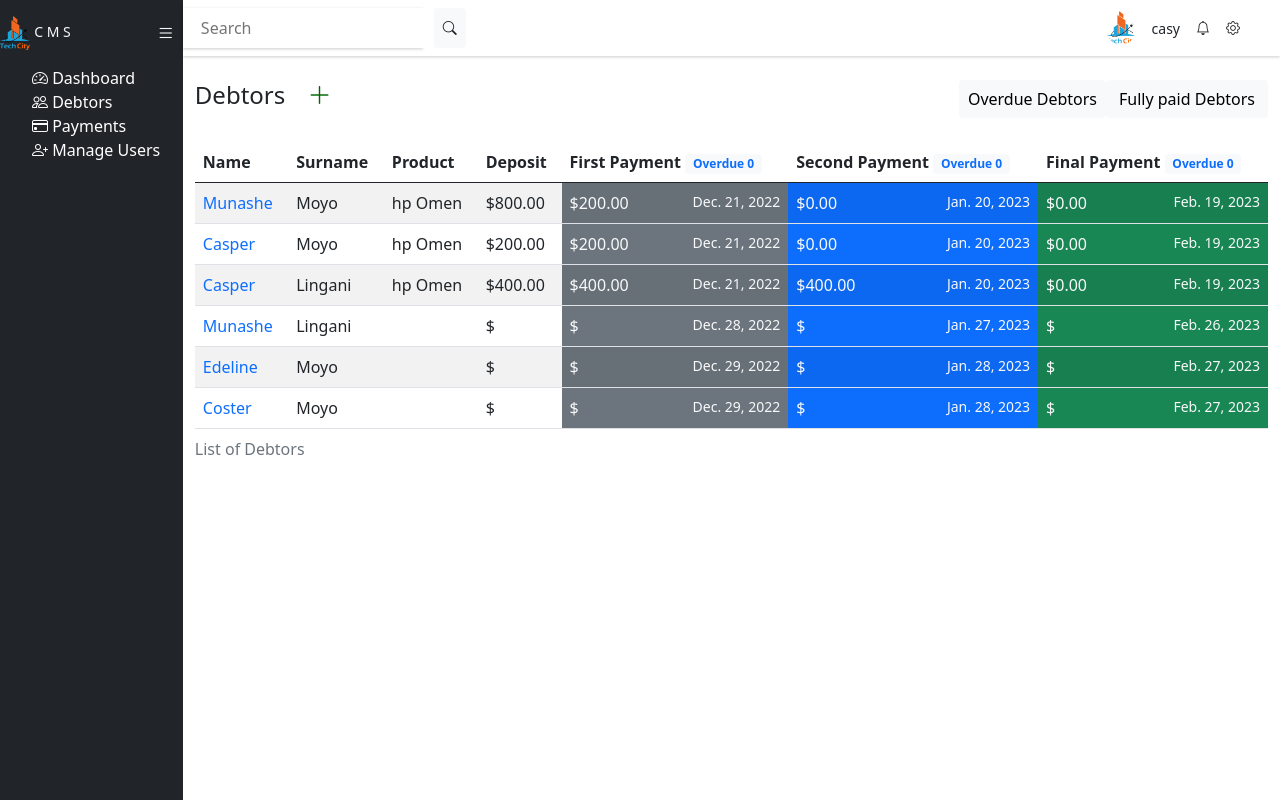
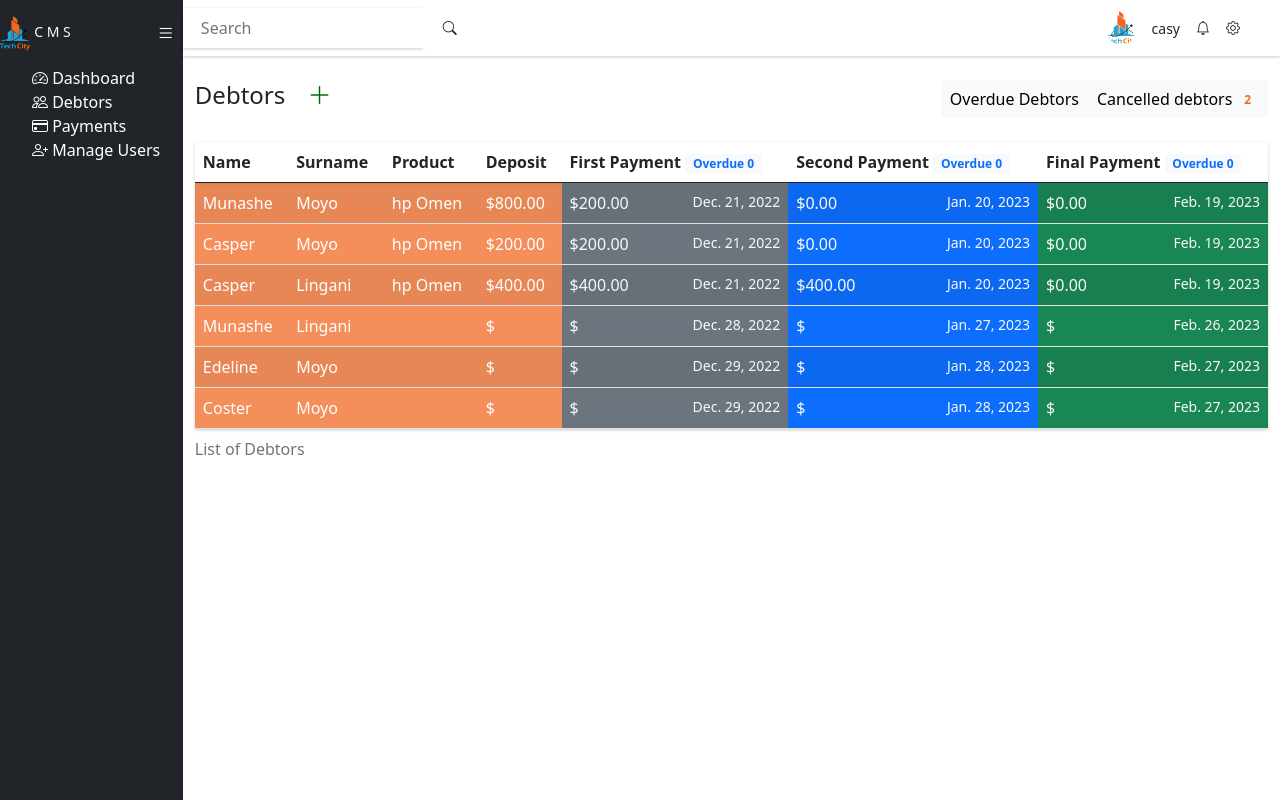
Before and after one commit to casymoyo/Cms, a Django app: page /debtors/ in a window 1280 px wide. Run offline with Django 4.2, Linux system fonts and the light colour scheme; a user stored in the database is signed in; data comes from the database, SQL or seed files in the repository; both versions use the stored data as it was after the commit; parts of the project's set-up code (start-up, migrations or seed data) failed here and were passed over; some libraries are stand-ins or nearby versions.

Commit message:
debtor cancellation

```diff
--- a/Templates/base/header.html
+++ b/Templates/base/header.html
@@ -47,7 +47,7 @@
             <form action="" method="get" class="d-flex">
                 {% csrf_token %}
                 <input type="search" value="" name="q" placeholder="Search" class="py-2">
-                <button class="btn btn-light btn-sm" type="submit">
+                <button style="background:#fff !important ;" class="btn  btn-sm" type="submit">
                     <i class="bi bi-search text-dark"></i>
                 </button>
             </form>
--- a/Templates/debtors/debtor.html
+++ b/Templates/debtors/debtor.html
@@ -94,6 +94,7 @@
                                     <div class="d-flex justify-content-between">
                                         <div></div>
                                         <a href="{% url 'cancelDebtor' debtor.id %}" class="btn btn-danger">Cancel Debtor</a>
+                                        </form>
                                     </div>
                                 </div>
                             </div>
--- a/Templates/debtors/debtors.html
+++ b/Templates/debtors/debtors.html
@@ -7,6 +7,12 @@
     }
     .messages{
 
+    }
+    .table thead, tbody{
+        box-shadow:  0 1px 3px rgba(0, 0, 0, 0.2);
+    }
+    .table td, .table td a{
+        color: #fff;
     }
 </style>
 <div class="dash">
@@ -34,10 +40,12 @@
                         <a href="{% url 'overdues' %}" class="btn btn-light px-2">
                             Overdue Debtors
                         </a>
-                        <form action="" method="get">
-                            <input type="text" name="q" value="fully paid" hidden>
-                            <button class="btn btn btn-light" type="submit">Fully paid Debtors</button>
-                        </form>
+                        {% if request.user.position == 'admin' %}
+                        <a href="{% url 'cancelledDebtorList' %}" class="btn btn-light px-2">
+                            Cancelled debtors
+                            <div class="badge" style="color: #f06721;">{{cancelledCount}}</div>
+                        </a>
+                        {% endif %}
                     </div>
                 </div>
                     <table class="table table-striped table-responsive table-hover" id="table">
@@ -60,10 +68,10 @@
                         <tbody>
                             {% for debtor in debtors %}
                             <tr>
-                                <td><a href="{% url 'debtor' debtor.id %}" style="text-decoration:none;">{{debtor.name}}</a></td>
-                                <td>{{debtor.surname}}</td>
-                                <td>{{debtor.product}}</td>
-                                <td class="">${{debtor.product.deposit}}</td>
+                                <td style="background:#f06621bc;"><a href="{% url 'debtor' debtor.id %}" style="text-decoration:none;">{{debtor.name}}</a></td>
+                                <td style="background:#f06621bc;">{{debtor.surname}}</td>
+                                <td style="background:#f06621bc;">{{debtor.product}}</td>
+                                <td style="background:#f06621bc;" class="">${{debtor.product.deposit}}</td>
 
                                 <td class="bg-secondary text-light">
                                     <span class="payment">${{debtor.product.first_payment}}</span>
--- a/Templates/debtors/payment.html
+++ b/Templates/debtors/payment.html
@@ -81,7 +81,7 @@
                             <div class="search px-3 d-flex align-items-center">
                                 <form action="" method="get" class="d-flex align-items-center">
                                     {% csrf_token %}
-                                    <input type="search" name="q" placeholder="Name/Surname" class="py-2 form-control">
+                                    <input style="background:#f8f9fa;" type="search" name="q" placeholder="Name/Surname" class="py-2 form-control">
                                     <button class="btn btn-light" type="submit">
                                         <i class="bi bi-search text-dark"></i>
                                     </button>
--- a/base/forms.py
+++ b/base/forms.py
@@ -30,3 +30,8 @@ class paymentForm(ModelForm):
     class Meta:
         model = Product
         exclude = ("debtor", "product", "product_sn",)
+
+class cancelForm(ModelForm):
+    class Meta:
+        model = Debtor
+        fields = ("status",)
--- a/base/models.py
+++ b/base/models.py
@@ -29,7 +29,7 @@ class Debtor(models.Model):
     gender = models.CharField(max_length=50, choices = gender)
     address = models.CharField(max_length=50)
     phonenumber = models.CharField(max_length=50)
-    status = models.CharField(max_length=50, null = True, blank = True )
+    status = models.CharField(max_length=50, default = '' )
     created = models.DateField(auto_now_add=True)
     first_payment_date = models.DateField(default = date.today() + timedelta(days=30), null = True)
     second_payment_date = models.DateField(default = date.today() + timedelta(days=60), null = True)
--- a/base/urls.py
+++ b/base/urls.py
@@ -32,6 +32,8 @@ urlpatterns = [
     path('overdues/finalOverdues', views.finalOverdues, name='finalOverdues'),
 
     # cancel
+    path('cancelledDebtors/', views.cancelledDebtorList, name='cancelledDebtorList'),
     path('cancelDebtor/<int:pk>', views.cancelDebtor, name='cancelDebtor'),
+    path('revertCancellation/<int:pk>', views.revertCancellation, name='revertCancellation'),
 
 ]
--- a/base/views.py
+++ b/base/views.py
@@ -52,6 +52,7 @@ def dashboard(request):
 
 @login_required(login_url = 'login')
 def debtors(request):
+    canclledCount = Debtor.objects.filter(status = 'cancelled').count()
     q = request.GET.get('q') if request.GET.get('q') != None else ''
     debtors = Debtor.objects.filter(
         Q(name__icontains =  q)|
@@ -62,7 +63,7 @@ def debtors(request):
         Q(product__second_payment__icontains = q)|
         Q(product__final_payment__icontains = q)|
         Q(work__employer__contains = q)
-    ) &  Debtor.objects.filter(user = request.user.id)
+    ) &  Debtor.objects.filter(user = request.user.id) & Debtor.objects.filter(status = '')
 
     overdue_thirty = Debtor()
     overdue_sixty = Debtor()
@@ -73,6 +74,7 @@ def debtors(request):
         'overdue_thirty':overdue_thirty.due_in_thirty.count(),
         'overdue_sixty':overdue_thirty.due_in_sixty.count(),
         'overdue_ninety':overdue_thirty.due_in_ninety.count(),
+        'cancelledCount':canclledCount,
     }
     return render(request, 'debtors/debtors.html', context)
 
@@ -83,15 +85,6 @@ def debtor(request, pk):
     context = {
         'debtor': deb
     }
-    return render(request, 'debtors/debtor.html', context)
-
-@login_required(login_url = 'login')
-def cancelDebtor(request, pk):
-    debtor = Debtor.objects.get(pk=pk)
-    context = {
-        'debtor': debtor
-    }
-    print(debtor)
     return render(request, 'debtors/debtor.html', context)
 
 @permission_required('base.add_debtor')
@@ -116,6 +109,39 @@ def createDebtor(request):
     }
     return render(request, 'debtors/createDebtor.html', context)
 
+@login_required(login_url = 'login')
+def cancelledDebtorList(request):
+    q = request.GET.get('q') if request.GET.get('q') != None else ''
+    cancelledDebtors = Debtor.objects.filter(
+        Q(name__icontains =  q)|
+        Q(created__icontains =  q)
+    ) & Debtor.objects.filter(status = 'cancelled')
+    return render(request, 'debtors/cancel/cancelledDebtors.html', {'cancelledDebtors':cancelledDebtors})
+
+@login_required(login_url = 'login')
+def cancelDebtor(request, pk):
+    debtor = Debtor.objects.get(pk=pk)
+    if debtor.status != 'cancelled':
+        debtor.status = 'cancelled'
+        debtor.save()
+        messages.add_message(request, messages.SUCCESS, f'{debtor.name} was successfully cancelled')
+        return redirect('debtors')
+    else:
+        messages.add_message(request, messages.WARNING, f'{debtor.name} was already cancelled')
+        return redirect('debtors')
+
+@login_required(login_url = 'login')
+def revertCancellation(request, pk):
+    debtor = Debtor.objects.get(pk=pk)
+    if debtor.status == 'cancelled':
+        debtor.status = ''
+        debtor.save()
+        messages.add_message(request, messages.SUCCESS, f'{debtor.name} cancellation successfully reverted')
+        return redirect('cancelledDebtorList')
+    else:
+        messages.add_message(request, messages.WARNING, f'{debtor.name} cancellation not reverted')
+        return redirect('cancelledDebtorList')
+# debtor work details
 @login_required(login_url = 'login')
 def createWork(request, pk):
     deb = Debtor.objects.get(pk = pk)
```
Also changed, not shown: Templates/debtors/cancel/cancelledDebtors.html (added, +65 -0 lines), base/migrations/0024_alter_debtor_final_payment_date_and_more.py (added), base/migrations/0025_alter_debtor_status.py (added), db.sqlite3.
